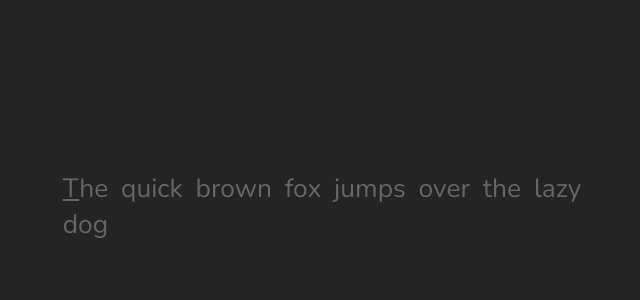
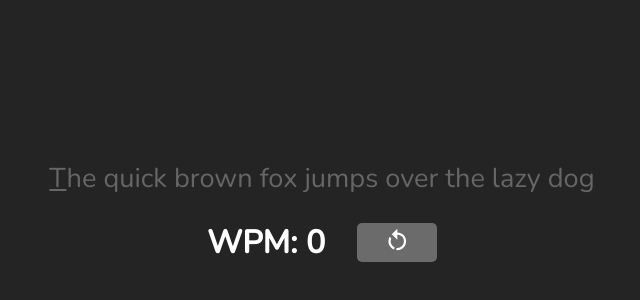
Before and after one commit to diwasrimal/typerace, a React (Vite) app: page / in a window 1280 px wide. Shown: the part 162-462 px from the top of the page, without its empty margins (318-958 px from the left). Built offline with nearby package versions, Linux system fonts and the light colour scheme.

Commit message:
Improve styles and show WPM after everything is typed.

```diff
--- a/src/App.css
+++ b/src/App.css
@@ -1,6 +1,32 @@
 .text-container {
-  font-family: 'Nunito', sans-serif;
-  font-size: 1.65rem;
-  text-align: justify;
-  padding: 1%;
+  text-align: center;
+  font-size: 1.7rem;
+  line-height: 1.5;
 }
+
+.result {
+  position: sticky;
+  bottom: 30px;
+  display: flex;
+  gap: 2rem;
+  align-items: center;
+  justify-content: center;
+}
+
+
+.result .restart-btn {
+  width: 5rem;
+  padding: 5px;
+  border-radius: 5px;
+  border: none;
+  transition: box-shadow 0.15s;
+}
+
+.result .restart-btn:hover {
+  box-shadow: 0px 0px 1px 2px rgba(255, 255, 255, 0.5);
+  cursor: pointer;
+}
+
+.result .restart-btn:active {
+  background-color: rgba(255, 255, 255, 0.2);
+}
--- a/src/App.jsx
+++ b/src/App.jsx
@@ -1,5 +1,5 @@
-import { useState, useEffect } from "react";
-import { TypedWords, NormalWords, ActiveWord } from "./components.jsx";
+import { useState, useEffect, useRef } from "react";
+import { TypedWords, NormalWords, ActiveWord, RestartIcon } from "./components.jsx";
 import text from "./assets/text.js";
 import "./App.css";
 
@@ -11,9 +11,15 @@ export default function App() {
   const [activeLetterIdx, setActiveLetterIdx] = useState(0);
   const [activeWord, setActiveWord] = useState(WORDS[activeWordIdx]);
   const [everythingTyped, setEverythingTyped] = useState(false);
+  const timeStart = useRef(null);
+  const timeTaken = useRef(null);
 
   useEffect(() => {
     function handleKeyDown(click) {
+      if (!timeStart.current) {
+        timeStart.current = Date.now();
+      }
+
       console.log(click)
 
       function gotoNextWord() {
@@ -36,6 +42,7 @@ export default function App() {
         click.preventDefault();
         if (wordTyped && !isLastWord) {
           gotoNextWord();
+          timeTaken.current = (Date.now() - timeStart.current) / 1000;
         }
       }
 
@@ -43,8 +50,8 @@ export default function App() {
       // If there is no next letter, conclude this typing session
       if (correctLetterTyped) {
         if (isLastWord && activeLetterIdx === activeWord.length - 1) {
+          timeTaken.current = (Date.now() - timeStart.current) / 1000;
           setEverythingTyped(true);
-          return;
         }
         console.log("Increasing letter index");
         setActiveLetterIdx(activeLetterIdx + 1);
@@ -62,17 +69,32 @@ export default function App() {
     return () => window.removeEventListener("keydown", handleKeyDown);
   }, [activeLetterIdx]);
 
-  console.log({ activeWord, activeWordIdx, activeLetterIdx });
-
-  if (everythingTyped) {
-    return <h1>Everything typed</h1>
+  function restartType() {
+    setActiveWordIdx(0);
+    setActiveWord(WORDS[0]);
+    setActiveLetterIdx(0);
+    setEverythingTyped(false);
+    timeStart.current = null;
   }
 
+  console.log({ activeWord, activeWordIdx, activeLetterIdx, everythingTyped });
+
   return (
-    <div className="text-container">
-      <TypedWords typedWords={WORDS.slice(0, activeWordIdx)} />
-      <ActiveWord activeWord={activeWord} activeLetterIdx={activeLetterIdx} />
-      <NormalWords words={WORDS.slice(activeWordIdx + 1, WORDS.length)} />
-    </div>
+    <>
+      <div className="text-container">
+        <TypedWords typedWords={WORDS.slice(0, activeWordIdx)} />
+        <ActiveWord activeWord={activeWord} activeLetterIdx={activeLetterIdx} />
+        <NormalWords words={WORDS.slice(activeWordIdx + 1, WORDS.length)} />
+
+      </div>
+      <div className="result">
+        <h1>WPM: {timeTaken.current ? Math.round(activeWordIdx / timeTaken.current * 60) : 0}</h1>
+        <button onClick={restartType} className="restart-btn">
+          <RestartIcon />
+        </button>
+      </div>
+    </>
+
   );
+
 }
--- a/src/components.jsx
+++ b/src/components.jsx
@@ -33,3 +33,16 @@ export function ActiveWord({ activeWord, activeLetterIdx }) {
     </>
   );
 }
+
+export function RestartIcon() {
+  return (
+    <svg
+      viewBox="0 0 24 24"
+      fill="currentColor"
+      height="2em"
+      width="2em"
+    >
+      <path d="M12 4c2.1 0 4.1.8 5.6 2.3 3.1 3.1 3.1 8.2 0 11.3-1.8 1.9-4.3 2.6-6.7 2.3l.5-2c1.7.2 3.5-.4 4.8-1.7 2.3-2.3 2.3-6.1 0-8.5C15.1 6.6 13.5 6 12 6v4.6l-5-5 5-5V4M6.3 17.6C3.7 15 3.3 11 5.1 7.9l1.5 1.5c-1.1 2.2-.7 5 1.2 6.8.5.5 1.1.9 1.8 1.2l-.6 2c-1-.4-1.9-1-2.7-1.8z" />
+    </svg>
+  );
+}
--- a/src/index.css
+++ b/src/index.css
@@ -1,11 +1,14 @@
-:root {
-  color-scheme: light dark;
+html {
+  color-scheme: dark;
   background-color: #242424;
 }
 
-body {
+#root {
+  display: flex;
+  flex-flow: column;
+  align-items: center;
+  padding: 1rem;
   height: 90vh;
-  display: flex;
   justify-content: center;
-  align-items: center;
+  font-family: 'Nunito', sans-serif, system-ui;
 }
```
